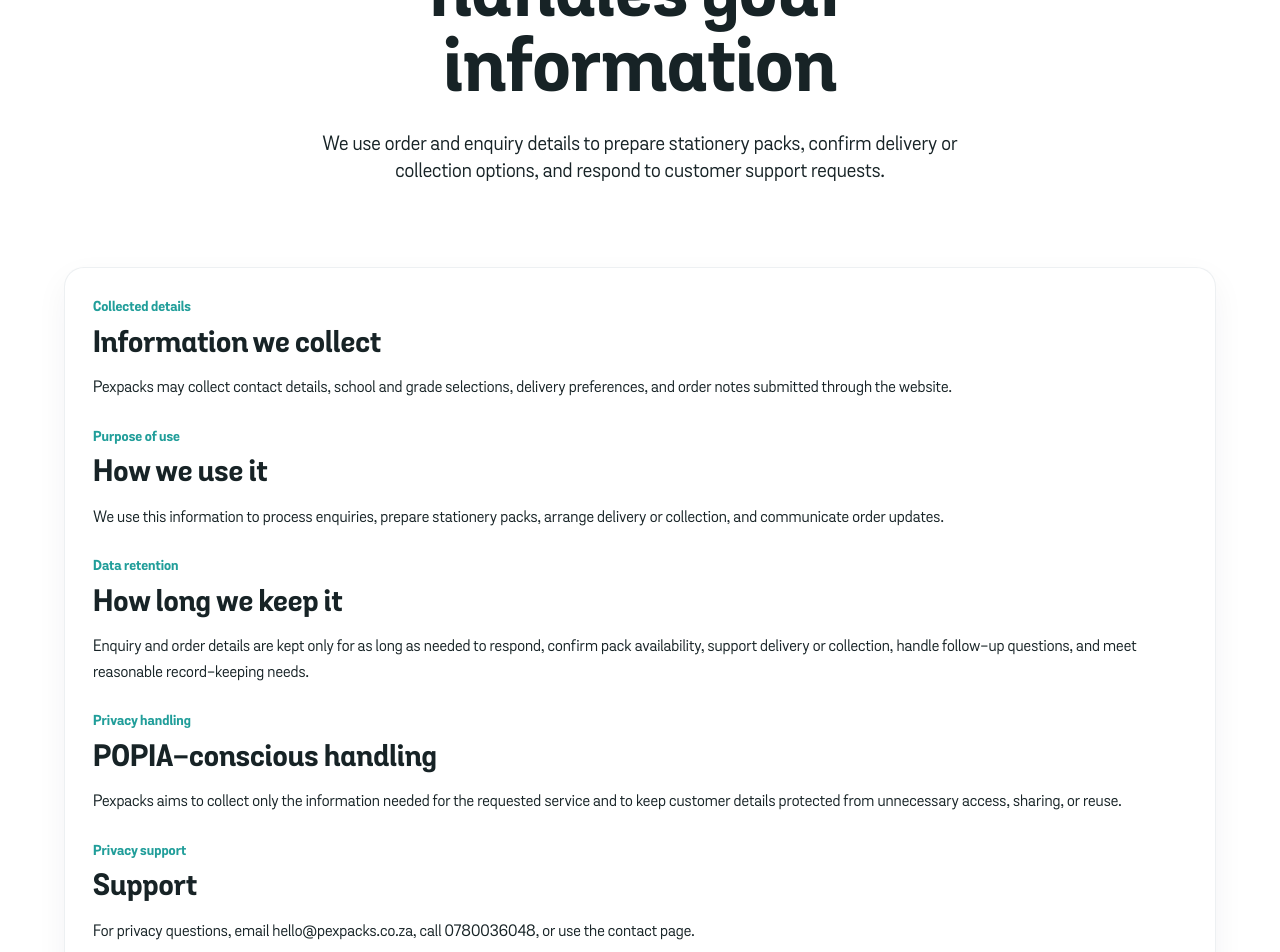
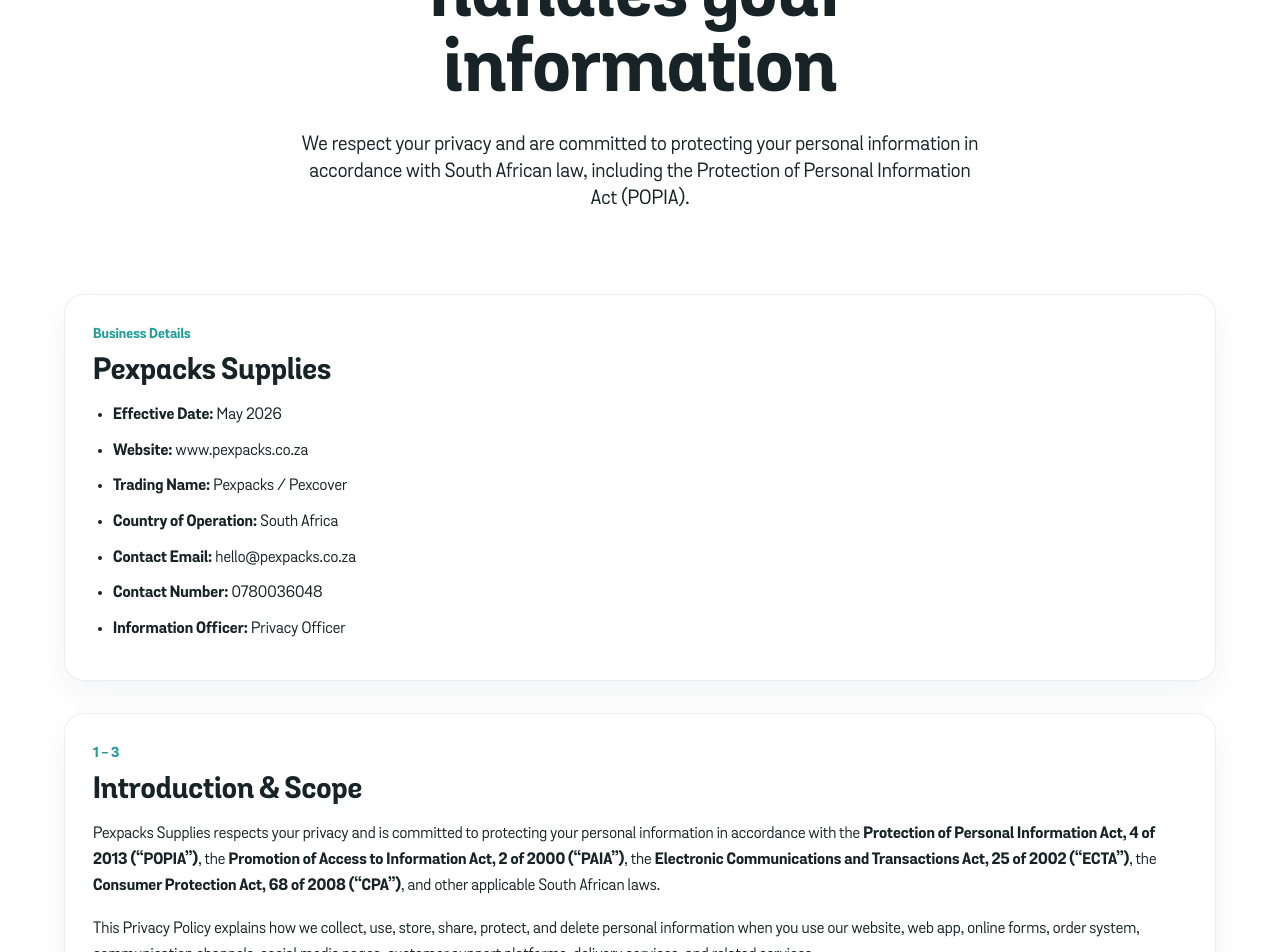
Before and after one commit to mcebisidesigner-spec/pexpacks-supplies, a Next.js app: page /privacy-policy in a window 1280 px wide. Shown: the part 320-1272 px from the top of the page. Built offline with nearby package versions, Linux system fonts and the light colour scheme.

Commit message:
Modernise and restructure comprehensive POPIA Privacy Policy page

```diff
--- a/app/privacy-policy/page.tsx
+++ b/app/privacy-policy/page.tsx
@@ -1,4 +1,5 @@
 import type { Metadata } from "next";
+import Link from "next/link";
 import {
   generalEmail,
   generalEmailHref,
@@ -10,64 +11,191 @@ import page from "@/styles/Page.module.css";
 
 export const metadata: Metadata = buildMetadata(
   "Privacy Policy",
-  "Read the Pexpacks privacy policy for school and office stationery pack enquiries, orders, delivery details and customer support.",
+  "Pexpacks Supplies Privacy Policy – How we handle and protect your personal information in compliance with POPIA.",
   "/privacy-policy"
 );
+
+const currentDate = new Date().toLocaleDateString("en-ZA", {
+  year: "numeric",
+  month: "long",
+  day: "numeric",
+});
 
 export default function PrivacyPolicyPage() {
   return (
     <>
       <section className={page.pageHero}>
         <div className={page.pageHeroNarrow}>
-          <p>Privacy policy</p>
+          <p>Privacy Policy</p>
           <h1>How Pexpacks handles your information</h1>
           <p className={page.pageHeroText}>
-            We use order and enquiry details to prepare stationery packs,
-            confirm delivery or collection options, and respond to customer
-            support requests.
+            We respect your privacy and are committed to protecting your personal
+            information in accordance with South African law, including the
+            Protection of Personal Information Act (POPIA).
           </p>
         </div>
       </section>
+
       <section className={page.section}>
         <div className={page.sectionInner}>
+          <div style={{ display: "flex", flexDirection: "column", gap: "32px" }}>
+
             <article className={page.infoCard}>
-            <p className={page.kicker}>Collected details</p>
-            <h2>Information we collect</h2>
+              <p className={page.kicker}>Business Details</p>
+              <h2>Pexpacks Supplies</h2>
+              <ul>
+                <li><strong>Effective Date:</strong> May 2026</li>
+                <li><strong>Website:</strong> www.pexpacks.co.za</li>
+                <li><strong>Trading Name:</strong> Pexpacks / Pexcover</li>
+                <li><strong>Country of Operation:</strong> South Africa</li>
+                <li><strong>Contact Email:</strong> <a href={generalEmailHref}>{generalEmail}</a></li>
+                <li><strong>Contact Number:</strong> <a href={phoneHref}>{phoneNumber}</a></li>
+                <li><strong>Information Officer:</strong> Privacy Officer</li>
+              </ul>
+            </article>
+
+            <article className={page.infoCard}>
+              <p className={page.kicker}>1 - 3</p>
+              <h2>Introduction & Scope</h2>
               <p>
-              Pexpacks may collect contact details, school and grade selections,
-              delivery preferences, and order notes submitted through the
-              website.
+                Pexpacks Supplies respects your privacy and is committed to protecting your personal information in accordance with the <strong>Protection of Personal Information Act, 4 of 2013 (“POPIA”)</strong>, the <strong>Promotion of Access to Information Act, 2 of 2000 (“PAIA”)</strong>, the <strong>Electronic Communications and Transactions Act, 25 of 2002 (“ECTA”)</strong>, the <strong>Consumer Protection Act, 68 of 2008 (“CPA”)</strong>, and other applicable South African laws.
               </p>
-            <p className={page.kicker}>Purpose of use</p>
-            <h2>How we use it</h2>
               <p>
-              We use this information to process enquiries, prepare stationery
-              packs, arrange delivery or collection, and communicate order
-              updates.
+                This Privacy Policy explains how we collect, use, store, share, protect, and delete personal information when you use our website, web app, online forms, order system, communication channels, social media pages, customer support platforms, delivery services, and related services.
               </p>
-            <p className={page.kicker}>Data retention</p>
-            <h2>How long we keep it</h2>
               <p>
-              Enquiry and order details are kept only for as long as needed to
-              respond, confirm pack availability, support delivery or
-              collection, handle follow-up questions, and meet reasonable
-              record-keeping needs.
-            </p>
-            <p className={page.kicker}>Privacy handling</p>
-            <h2>POPIA-conscious handling</h2>
-            <p>
-              Pexpacks aims to collect only the information needed for the
-              requested service and to keep customer details protected from
-              unnecessary access, sharing, or reuse.
-            </p>
-            <p className={page.kicker}>Privacy support</p>
-            <h2>Support</h2>
-            <p>
-              For privacy questions, email{" "}
-              <a href={generalEmailHref}>{generalEmail}</a>, call{" "}
-              <a href={phoneHref}>{phoneNumber}</a>, or use the contact page.
+                This Policy applies to customers, parents, guardians, learners where applicable, school representatives, business clients, suppliers, contractors, employees, job applicants, website visitors, and other persons who interact with Pexpacks.
               </p>
             </article>
+
+            <article className={page.infoCard}>
+              <p className={page.kicker}>4</p>
+              <h2>Personal Information We Collect</h2>
+
+              <h3>Customer & Website User Information</h3>
+              <p>We may collect your full name, email address, mobile number, physical and delivery address, order details, payment status, communication preferences, and device/browser usage information.</p>
+
+              <h3>Learner-Related Information</h3>
+              <p>
+                Where Pexpacks provides school stationery packs or Pexcover services, we may collect limited learner-related information where necessary, such as learner name, grade, school name, stationery list requirements, and delivery preferences. We only collect learner information to fulfil orders and treat it with additional care as required by POPIA.
+              </p>
+
+              <h3>School and Business Client Information</h3>
+              <p>For schools and SMEs, we collect organisation names, contact person details, procurement and billing information, and related service records.</p>
+
+              <h3>Payment & Technical Information</h3>
+              <p>We collect order totals, payment references, IP addresses, and cookies to ensure website security and order processing. We do not store full card numbers directly.</p>
+            </article>
+
+            <article className={page.infoCard}>
+              <p className={page.kicker}>5 - 7</p>
+              <h2>How & Why We Process Information</h2>
+              <p>
+                We collect personal information directly from you, from parents/schools, payment providers, couriers, and website analytics.
+              </p>
+              <p>We use this information to:</p>
+              <ul>
+                <li>Process stationery and office supply orders</li>
+                <li>Provide Pexcover book-covering services</li>
+                <li>Coordinate collection or delivery</li>
+                <li>Manage school and business relationships</li>
+                <li>Respond to enquiries and provide customer support</li>
+                <li>Maintain website functionality and security</li>
+                <li>Comply with legal, tax, and regulatory duties</li>
+              </ul>
+              <p>
+                We only process personal information where we have a lawful basis under POPIA, such as your consent, contractual necessity, legal obligation, or legitimate interest.
+              </p>
+            </article>
+
+            <article className={page.infoCard}>
+              <p className={page.kicker}>8 - 11</p>
+              <h2>Children, Marketing & Cookies</h2>
+              <h3>Children’s Information</h3>
+              <p>
+                We only process children’s information when provided by a parent, guardian, or school for the purpose of fulfilling an order. We do not sell children’s personal information or use it for unrelated marketing.
+              </p>
+
+              <h3>Direct Marketing</h3>
+              <p>
+                We may send marketing messages about specials or new services where permitted by law. Every marketing message will include a way to opt out or unsubscribe.
+              </p>
+
+              <h3>Cookies</h3>
+              <p>
+                Our website uses essential, performance, and functional cookies to keep the website running smoothly, enable account functionalities, and analyse website traffic. You can control cookies through your browser settings.
+              </p>
+            </article>
+
+            <article className={page.infoCard}>
+              <p className={page.kicker}>12 - 15</p>
+              <h2>When We Share Information</h2>
+              <p>
+                We may share personal information only where necessary and lawful. This includes sharing with:
+              </p>
+              <ul>
+                <li>Payment service providers for secure transactions</li>
+                <li>Delivery and courier partners to fulfill your order</li>
+                <li>Website hosting and IT support providers</li>
+                <li>Schools (where relevant to bulk school orders or distribution)</li>
+                <li>Legal advisors or regulatory authorities where legally required</li>
+              </ul>
+              <p>We require all operators and service providers to process personal information securely. <strong>We do not sell personal information.</strong></p>
+            </article>
+
+            <article className={page.infoCard}>
+              <p className={page.kicker}>16 - 20</p>
+              <h2>Security, Retention & Transfers</h2>
+              <p>
+                <strong>Security:</strong> Pexpacks implements reasonable technical and organisational measures (HTTPS, access controls, firewalls) to protect personal information against loss, unauthorised access, or cyber threats.
+              </p>
+              <p>
+                <strong>Data Breach:</strong> In the event of a security compromise, we will take steps to investigate, contain the breach, and notify affected persons and the Information Regulator as required.
+              </p>
+              <p>
+                <strong>Retention:</strong> We keep personal information only for as long as necessary. For example, customer orders are retained for minimum periods required by accounting laws, while enquiries are kept until resolved.
+              </p>
+              <p>
+                <strong>Cross-Border Transfers:</strong> Some service providers may store information outside South Africa. We ensure such transfers comply with POPIA safeguards.
+              </p>
+            </article>
+
+            <article className={page.infoCard}>
+              <p className={page.kicker}>21 - 24</p>
+              <h2>Your Rights & Complaints</h2>
+              <p>As a data subject under POPIA, you have the right to:</p>
+              <ul>
+                <li>Request access to your personal information</li>
+                <li>Request correction or deletion of inaccurate or outdated information</li>
+                <li>Object to processing or withdraw consent</li>
+                <li>Object to direct marketing</li>
+              </ul>
+              <p>
+                To exercise your rights, please email us at <a href={generalEmailHref}>{generalEmail}</a>.
+              </p>
+              <p>
+                If you believe your information has been processed unlawfully, please contact us first. You also have the right to lodge a complaint with the <strong>Information Regulator of South Africa</strong> at <a href="https://inforegulator.org.za/" target="_blank" rel="noopener noreferrer">inforegulator.org.za</a>.
+              </p>
+            </article>
+
+            <article className={page.infoCard}>
+              <p className={page.kicker}>25 - 36</p>
+              <h2>Other Important Information</h2>
+              <p>
+                <strong>Accuracy:</strong> Please notify us if your personal information (especially delivery addresses) changes. We are not responsible for delivery failures caused by inaccurate customer information.
+              </p>
+              <p>
+                <strong>Third-Party Links:</strong> Our website may link to courier platforms or payment providers. We are not responsible for their privacy practices.
+              </p>
+              <p>
+                <strong>Job Applicants & Suppliers:</strong> We process applicant and supplier information strictly for recruitment, verification, service delivery, and operational requirements.
+              </p>
+              <p>
+                <strong>Updates to this Policy:</strong> We may update this policy to reflect legal or business changes. Continued use of our services constitutes acceptance of the updated policy.
+              </p>
+            </article>
+
+          </div>
         </div>
       </section>
     </>
```
Also changed, not shown: .prettierrc.json (deleted), 1 other file (tests, documents, lock files or other folders). Lines whose indentation alone changed are shown as unchanged.
